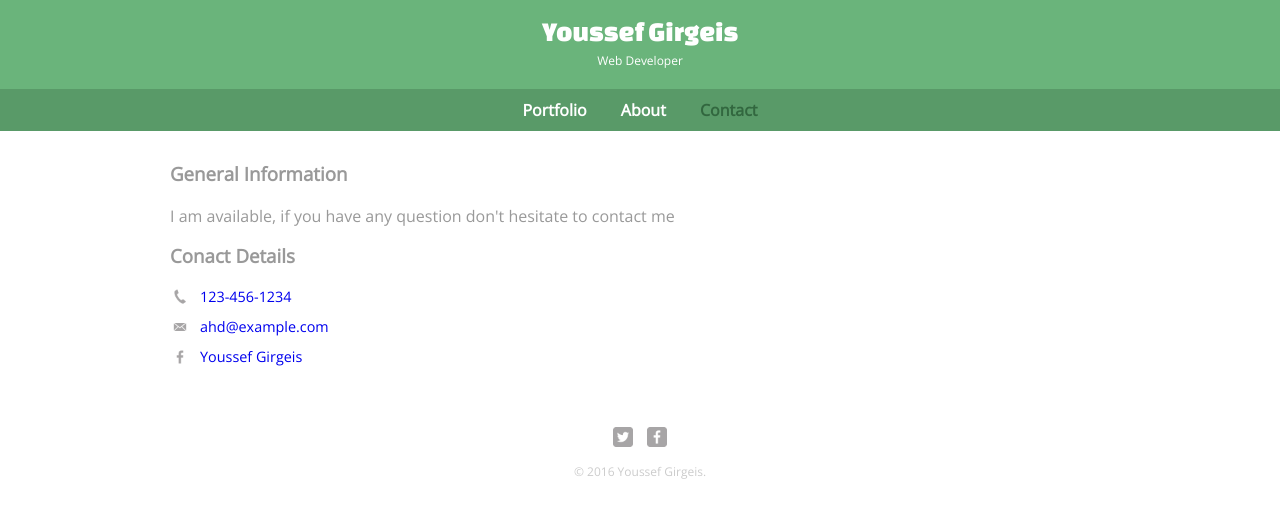
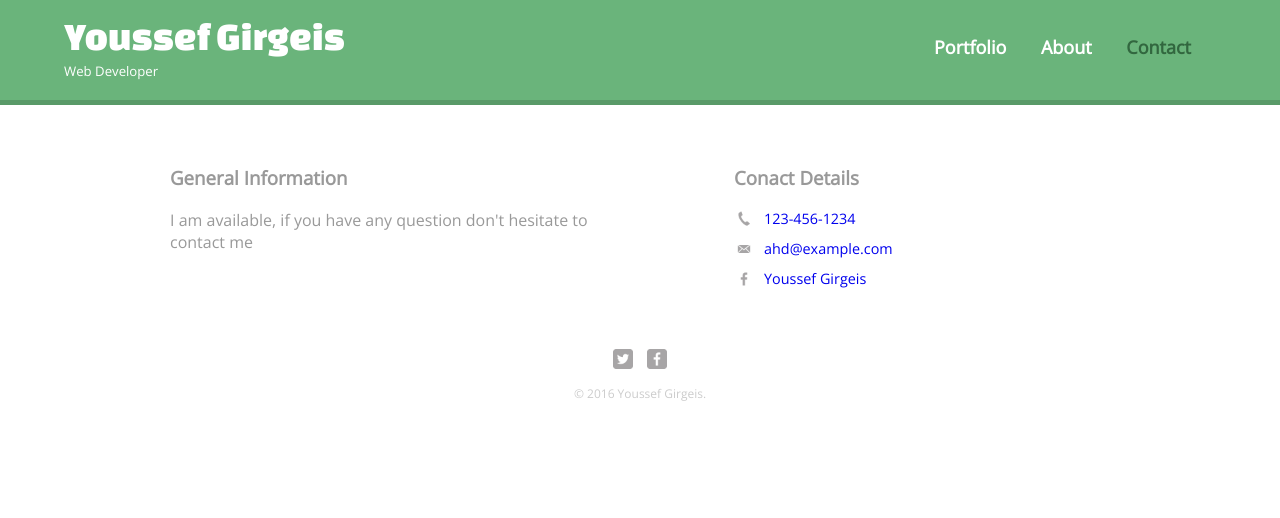
Before and after one commit to youssefGirgeis/Simple-Portoflio, a plain HTML site: page contact.html in a window 1280 px wide. Drawn offline with nearby package versions, Linux system fonts and the light colour scheme.

Commit message:
added media queries

```diff
--- a/contact.html
+++ b/contact.html
@@ -7,6 +7,8 @@
     <link rel="stylesheet" href="css/normalize.css">
     <link href="https://fonts.googleapis.com/css?family=Changa+One|Open+Sans" rel="stylesheet">
     <link rel="stylesheet" href="css/main.css">
+    <link rel="stylesheet" href="css/responsive.css">
+    <meta name="viewport" content="width=device-width, initial-scale=1.0">
 </head>
 <body>
     <header>
@@ -26,12 +28,12 @@
 
     <div id="wrapper">
 
-        <section>
+        <section id="primary">
             <h3>General Information</h3>
             <p>I am available, if you have any question don't hesitate to contact me</p>
         </section>
 
-        <section>
+        <section id="secondary">
             <h3>Conact Details</h3>
 
             <ul class="contact-info">
--- /dev/null
+++ b/css/responsive.css
@@ -0,0 +1,78 @@
+
+@media screen and (min-width: 480px) {
+    /*****************************
+    Two colomn layout
+    ******************************/
+
+    #primary{
+        width: 50%;
+        float: left;
+    }
+
+    #secondary{
+        width: 40%;
+        float: right;
+    }
+
+
+    /*****************************
+    Two colomn layout
+    ******************************/
+
+    #gallary li {
+
+        width: 28.333%;
+    }
+
+    #gallary li:nth-child(4n){
+        clear: left;
+    }
+
+    /*****************************
+    About page
+    ******************************/
+
+    .profile-photo{
+
+        float: left;
+        margin: 0 5% 80px 0;
+    }
+
+}
+
+@media screen and (min-width: 660px){
+
+    /*****************************
+    header
+    ******************************/
+
+    nav{
+        background: none;
+        float: right;
+        font-size: 1.125em;
+        margin-right: 5%;
+        text-align: right;
+        width: 45%;
+    }
+
+    #logo{
+        float: left;
+        margin-left: 5%;
+        text-align: left;
+        width: 45%;
+    }
+
+    h1{
+        font-size: 2.5em;
+    }
+
+    h2{
+        font-size: 0.825em;
+        margin-bottom: 20px;
+    }
+
+    header{
+        border-bottom: 5px solid #599a68;
+        margin-bottom: 60px;
+    }
+}
```
Also changed, not shown: about.html (+2 -0 lines), index.html (+2 -0 lines).
